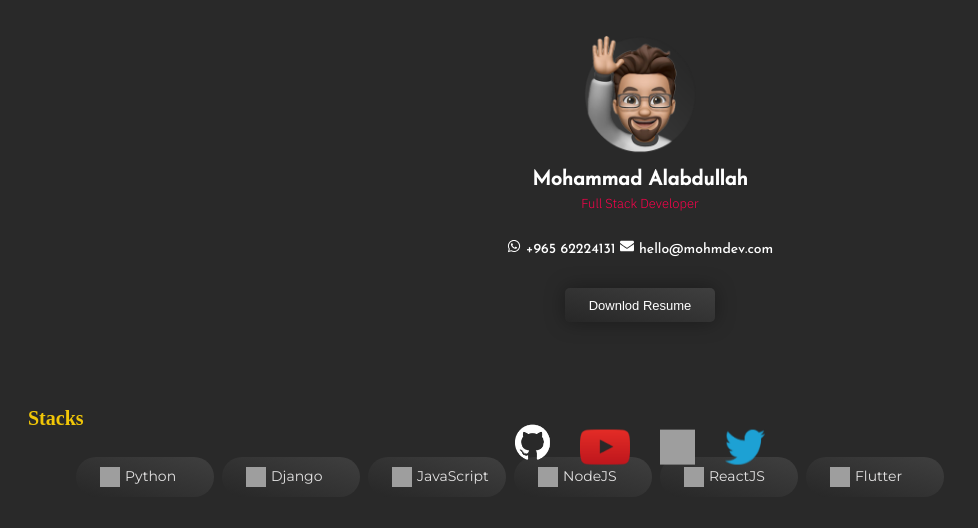
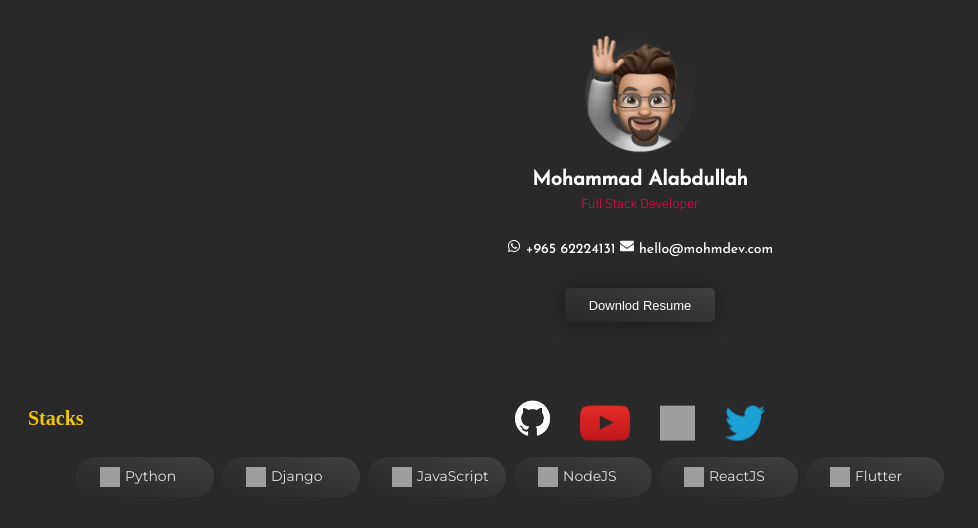
Before and after one commit to malabdullah89/my-web, a React (Create React App) app: page / in a window 1280 px wide. Shown: the top 528 px of the page, without its empty margins (0-978 px from the left). Built offline with nearby package versions, Linux system fonts and the light colour scheme; grey boxes are pictures that could not be loaded; a web font is replaced by a local one.

Commit message:
Update Social.css

```diff
--- a/src/Components/SocilaMedia/Social.css
+++ b/src/Components/SocilaMedia/Social.css
@@ -1,5 +1,5 @@
 .social {
-   top: 55%;
+   top: 52%;
     margin-bottom: 20px;
     display: inline-flex;
     margin: 0;
```
